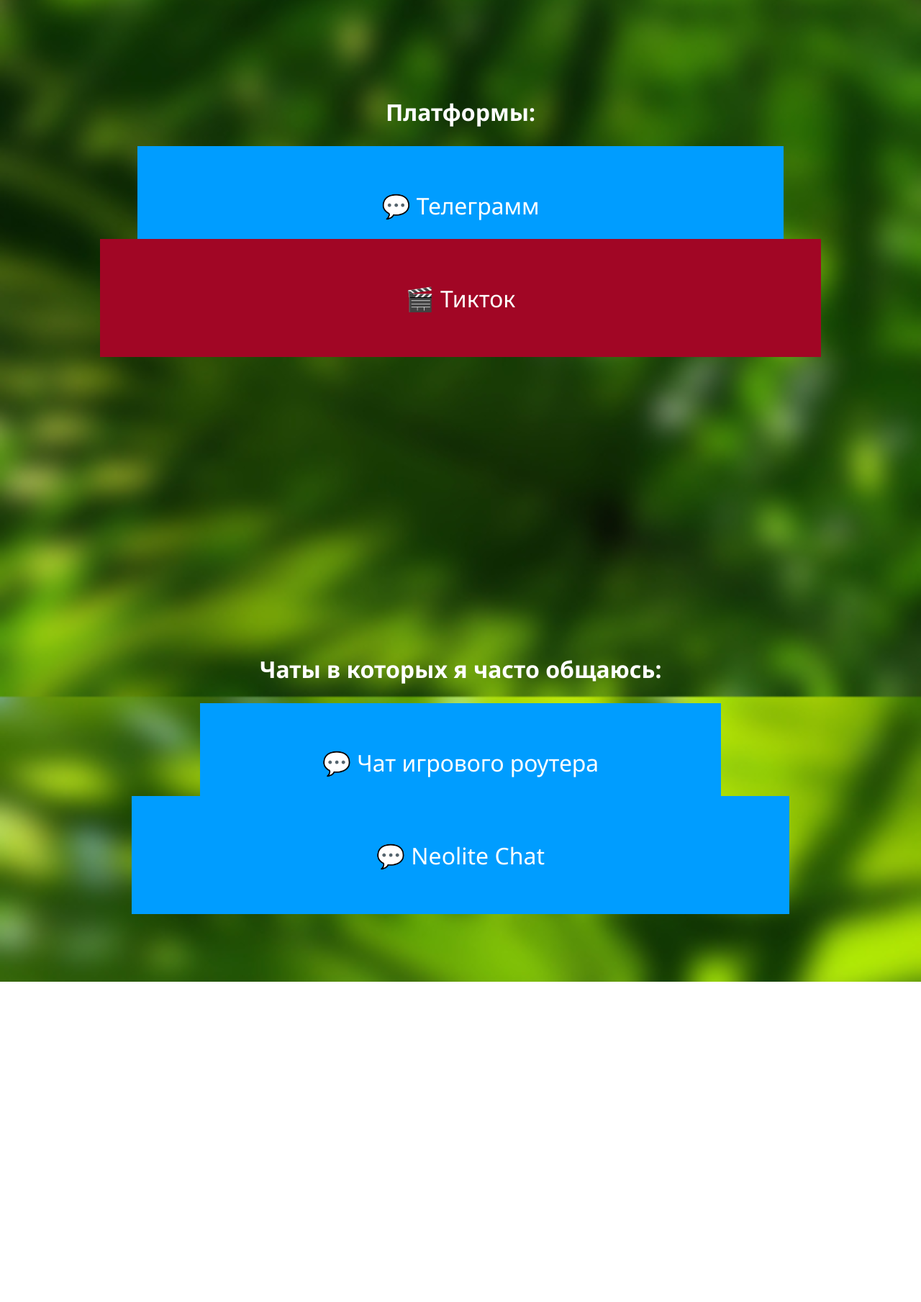
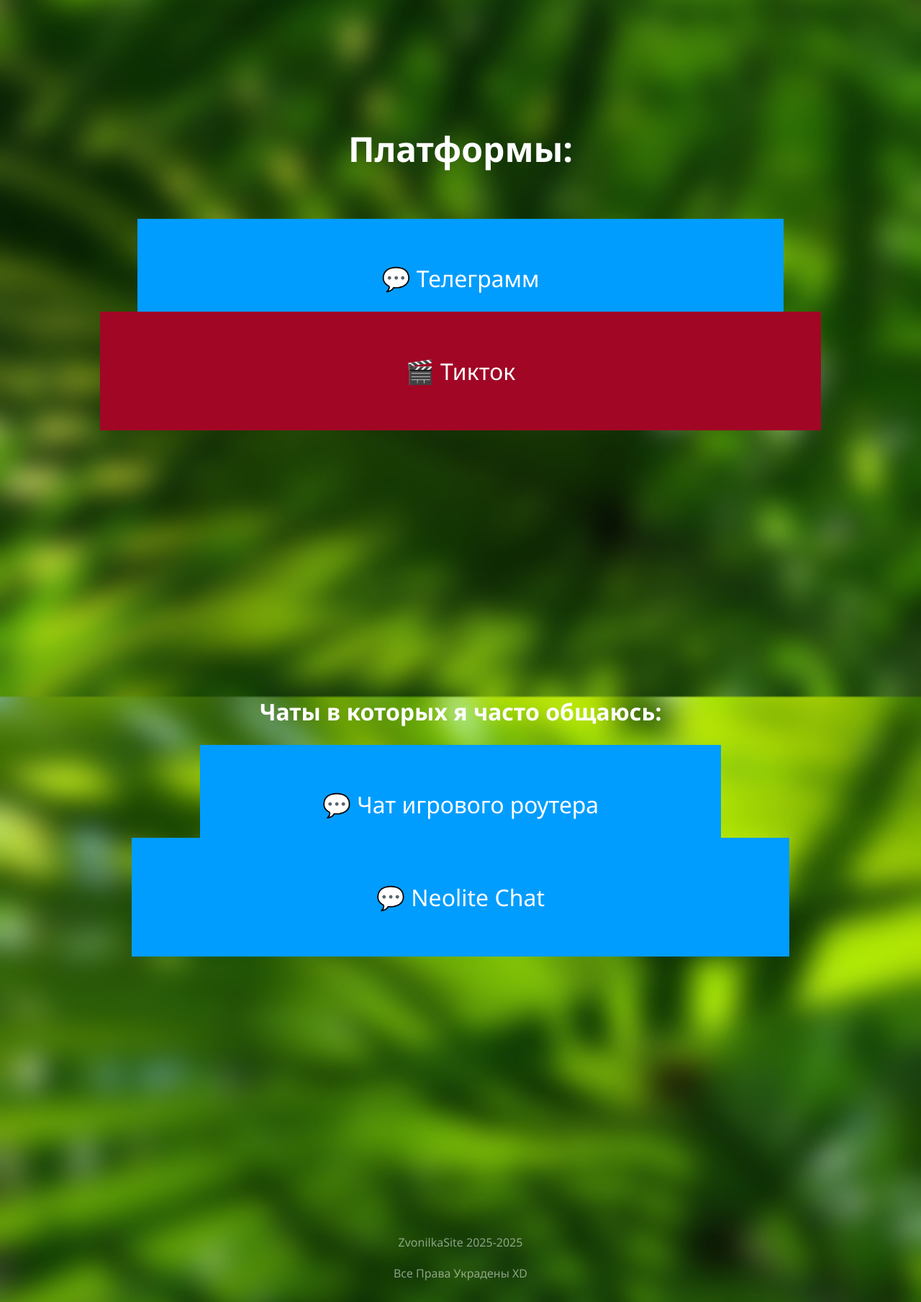
Before and after one commit to Zvonilka000/Github.Zvonilka.Site, a plain HTML site: page index.html in a window 1280 px wide. Shown: the part 964-2773 px from the top of the page at 72% size. Before the commit the page ends 2328 px from the top, so only its background shows below. Drawn offline with Linux system fonts and the light colour scheme.

Commit message:
Add files via upload

```diff
--- a/index.html
+++ b/index.html
@@ -14,14 +14,12 @@
         <div></div>
         <img src="images/logo.png" width="50%" id="wer">
         <a id="zxc" ><strong><h1>Сайт Zvonilka</h1></strong><div><br>
-            <a id="qwe"><strong>Платформы:</strong></a><br>
-            <br>
+            <a id="qwe"><strong><h2>Платформы:</h2></strong></a><br>
             <br>
         <a id="ob1" href="https://t.me/zvonilka000">💬 Телеграмм</a><br>
         <br>
         <br>
         <a id="ob2" href="https://www.tiktok.com/@userlenov0gg">🎬 Тикток</a><br>
-        <br>
         <br>
         <br>
         <br>
@@ -42,6 +40,14 @@
         <br>
         <br>
         <br>
+        <br>
+        <br>
+        <br>
+        <br>
+        <br>
+        <br>
+        <br>
+        <a id="end1">ZvonilkaSite 2025-2025<br>Все Права Украдены XD</a>
     </body>
 
 </html>
--- a/style.css
+++ b/style.css
@@ -26,7 +26,7 @@
 }
 
 #ob1 {
-    background-color: #009dff;
+    background-color: #009DFE;
     color: white;
     padding-left: 28%;
     padding-right: 28%;
@@ -84,3 +84,8 @@
     padding-top: 5%;
     padding-bottom: 5%;
 }
+
+#end1 {
+    font-size: 50%;
+    opacity: 50%;
+}
```
